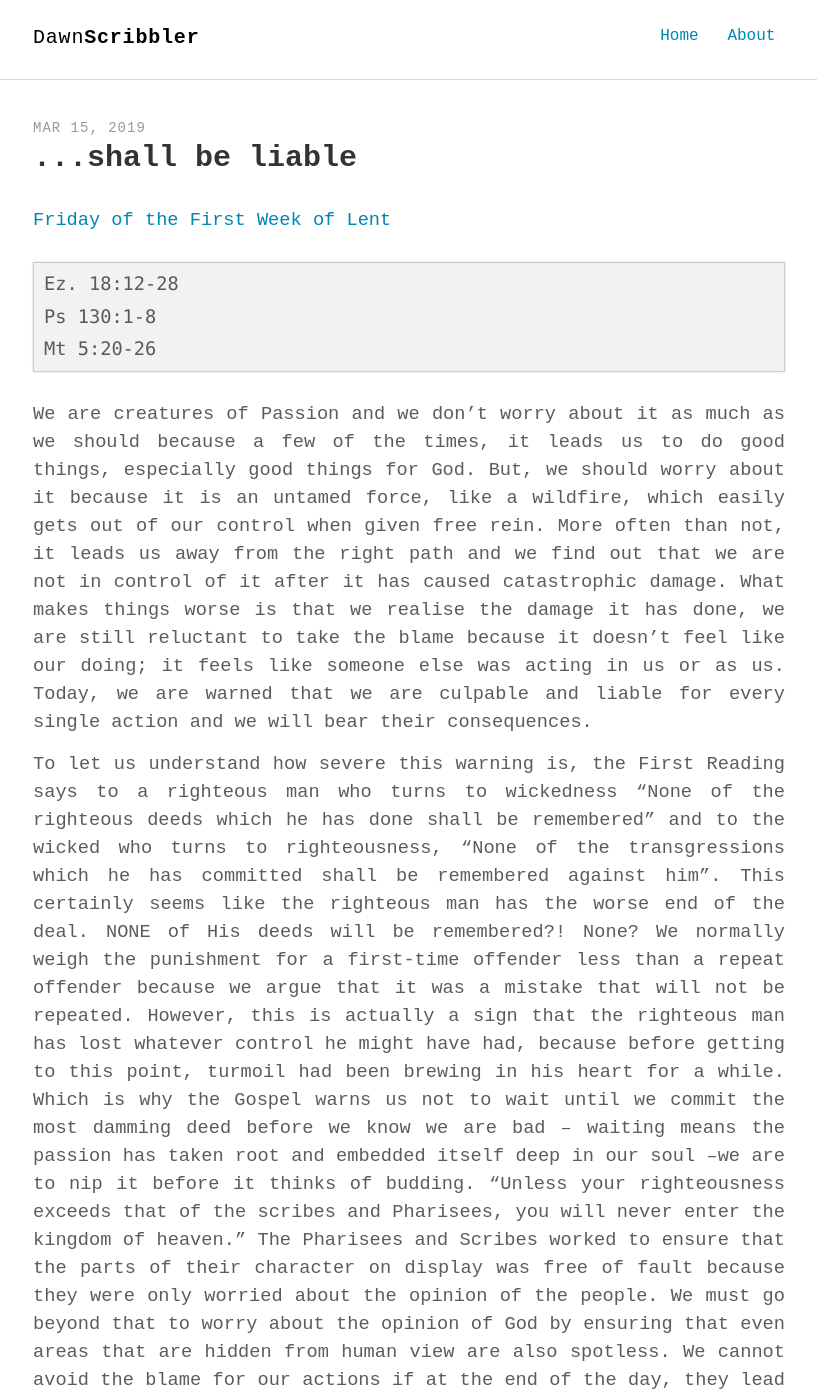
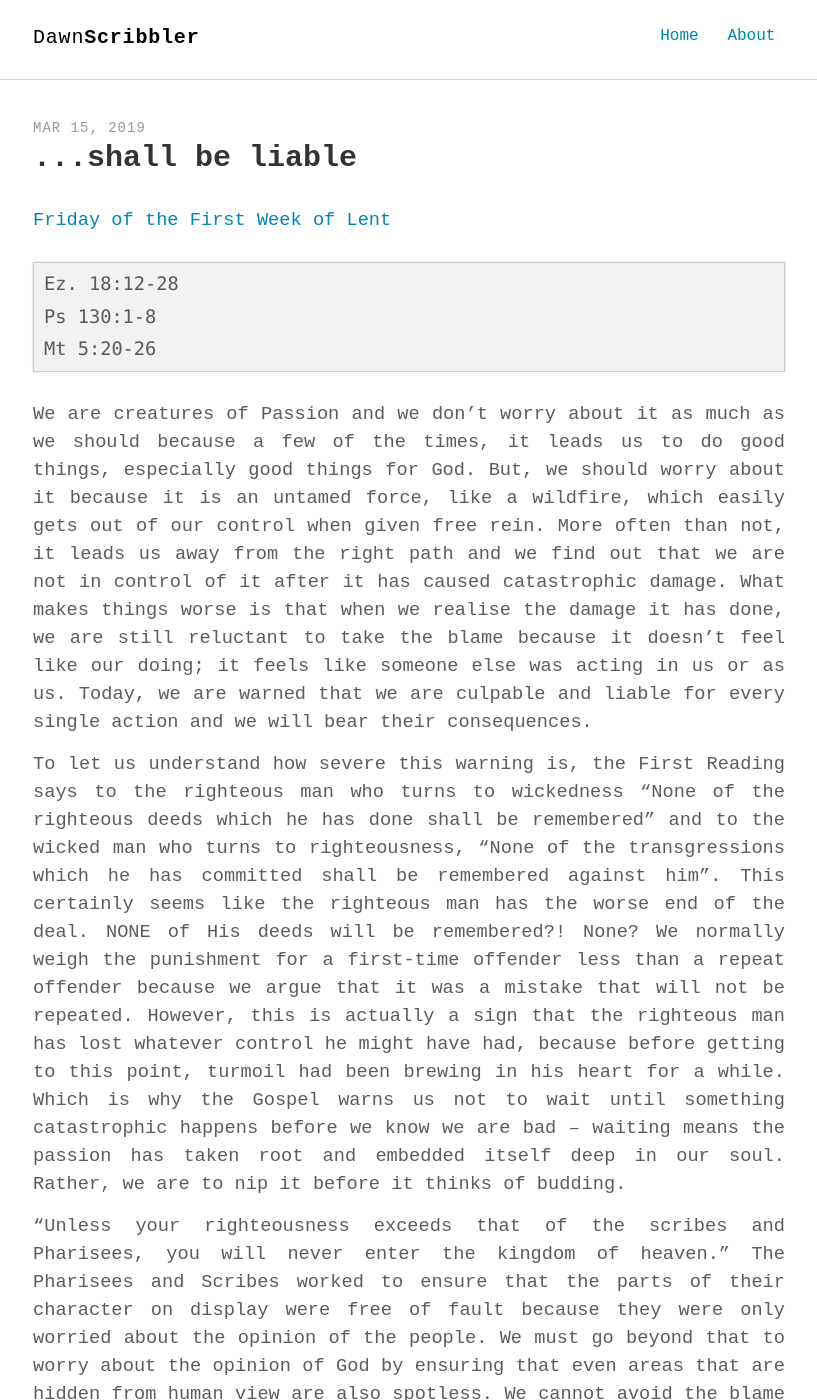
Before and after one commit to soulatcrossroad/dawnscribbler.github.io, a Jekyll site: the page built from _posts/2019-03-15-shall-be-liable.md, in a window 1280 px wide and 1400 px high. Shown: the whole window, without its empty margins (231-1048 px from the left). Built offline with Jekyll 4.4.1, drawn with Linux system fonts in a browser that asks for light colours; some web fonts are replaced; some of the changed text lies outside the part shown.

Commit message:
Update 2019-03-15-shall-be-liable.md

````diff
--- a/_posts/2019-03-15-shall-be-liable.md
+++ b/_posts/2019-03-15-shall-be-liable.md
@@ -13,9 +13,10 @@
 Ps 130:1-8
 Mt 5:20-26
 ```
-We are creatures of Passion and we don’t worry about it as much as we should because a few of the times, it leads us to do good things, especially good things for God. But, we should worry about it because it is an untamed force, like a wildfire, which easily gets out of our control when given free rein. More often than not, it leads us away from the right path and we find out that we are not in control of it after it has caused catastrophic damage. What makes things worse is that we realise the damage it has done, we are still reluctant to take the blame because it doesn’t feel like our doing; it feels like someone else was acting in us or as us. Today, we are warned that we are culpable and liable for every single action and we will bear their consequences.
+We are creatures of Passion and we don’t worry about it as much as we should because a few of the times, it leads us to do good things, especially good things for God. But, we should worry about it because it is an untamed force, like a wildfire, which easily gets out of our control when given free rein. More often than not, it leads us away from the right path and we find out that we are not in control of it after it has caused catastrophic damage. What makes things worse is that when we realise the damage it has done, we are still reluctant to take the blame because it doesn’t feel like our doing; it feels like someone else was acting in us or as us. Today, we are warned that we are culpable and liable for every single action and we will bear their consequences.
 
-To let us understand how severe this warning is, the First Reading says to a righteous man who turns to wickedness “None of the righteous deeds which he has done shall be remembered” and to the wicked who turns to righteousness, “None of the transgressions which he has committed shall be remembered against him”. This certainly seems like the righteous man has the worse end of the deal. NONE of His deeds will be remembered?! None? We normally weigh the punishment for a first-time offender less than a repeat offender because we argue that it was a mistake that will not be repeated. However, this is actually a sign that the righteous man has lost whatever control he might have had, because before getting to this point, turmoil had been brewing in his heart for a while. Which is why the Gospel warns us not to wait until we commit the most damming deed before we know we are bad – waiting means the passion has taken root and embedded itself deep in our soul –we are to nip it before it thinks of budding.
-“Unless your righteousness exceeds that of the scribes and Pharisees, you will never enter the kingdom of heaven.” The Pharisees and Scribes worked to ensure that the parts of their character on display was free of fault because they were only worried about the opinion of the people. We must go beyond that to worry about the opinion of God by ensuring that even areas that are hidden from human view are also spotless. We cannot avoid the blame for our actions if at the end of the day, they lead us away from God, and if we have the strength of mind to curtail our raging passions and steer ourselves right, then all our misdeeds will be forgotten as if we never committed them.
-This is a daunting task; once it has taken root, human intervention is impossible. And so, the Responsorial Psalm begs God to have mercy on our weakness, “If you, O Lord, should mark iniquities, Lord, who could stand? But with you is found forgiveness, that you may be revered.” But this is not the end of it, the forgiveness granted to us is the chance to make a change; the forgiveness of God is the beginning of a new journey. After we beg and receive forgiveness, which in the words of the Gospel Acclamation (Ez. 18:31), is the part where we, “Cast away from you all transgressions which you have committed…”, we are then advised to “get yourselves a new heart and a new spirit”.
-This means that we need a new rule of life; we can no longer allow ourselves to be rules by passion because we cannot afford to be handed “over to the judge, and the judge to the guard, and you be out in prison; truly, I say to you, you will not get out till you have paid the last penny”.
+To let us understand how severe this warning is, the First Reading says to the righteous man who turns to wickedness “None of the righteous deeds which he has done shall be remembered” and to the wicked man who turns to righteousness, “None of the transgressions which he has committed shall be remembered against him”. This certainly seems like the righteous man has the worse end of the deal. NONE of His deeds will be remembered?! None? We normally weigh the punishment for a first-time offender less than a repeat offender because we argue that it was a mistake that will not be repeated. However, this is actually a sign that the righteous man has lost whatever control he might have had, because before getting to this point, turmoil had been brewing in his heart for a while. Which is why the Gospel warns us not to wait until something catastrophic happens before we know we are bad – waiting means the passion has taken root and embedded itself deep in our soul. Rather, we are to nip it before it thinks of budding.
+
+“Unless your righteousness exceeds that of the scribes and Pharisees, you will never enter the kingdom of heaven.” The Pharisees and Scribes worked to ensure that the parts of their character on display were free of fault because they were only worried about the opinion of the people. We must go beyond that to worry about the opinion of God by ensuring that even areas that are hidden from human view are also spotless. We cannot avoid the blame for our actions if at the end of the day, they lead us away from God. COnversely, if we are able to curtail our raging passions and steer ourselves right, then all our misdeeds will be forgotten; it will be as if we never committed them.
+
+This is a daunting task; once passion has taken root, human intervention is impossible. And so, the Responsorial Psalm begs God to have mercy on our weakness, “If you, O Lord, should mark iniquities, Lord, who could stand? But with you is found forgiveness, that you may be revered.” But this is not the end of it, the forgiveness granted to us is the chance to make a change; the forgiveness of God is the beginning of a new journey; the journey which begins with, in the words of the Gospel Acclamation (Ez. 18:31), “Cast away from you all transgressions which you have committed...”, and continues on to “get yourselves a new heart and a new spirit”. This means that we need a new rule of life; we can no longer allow ourselves to be ruled by passion because we cannot afford to be handed “over to the judge, and the judge to the guard, and you be out in prison; truly, I say to you, you will not get out till you have paid the last penny”.
````
